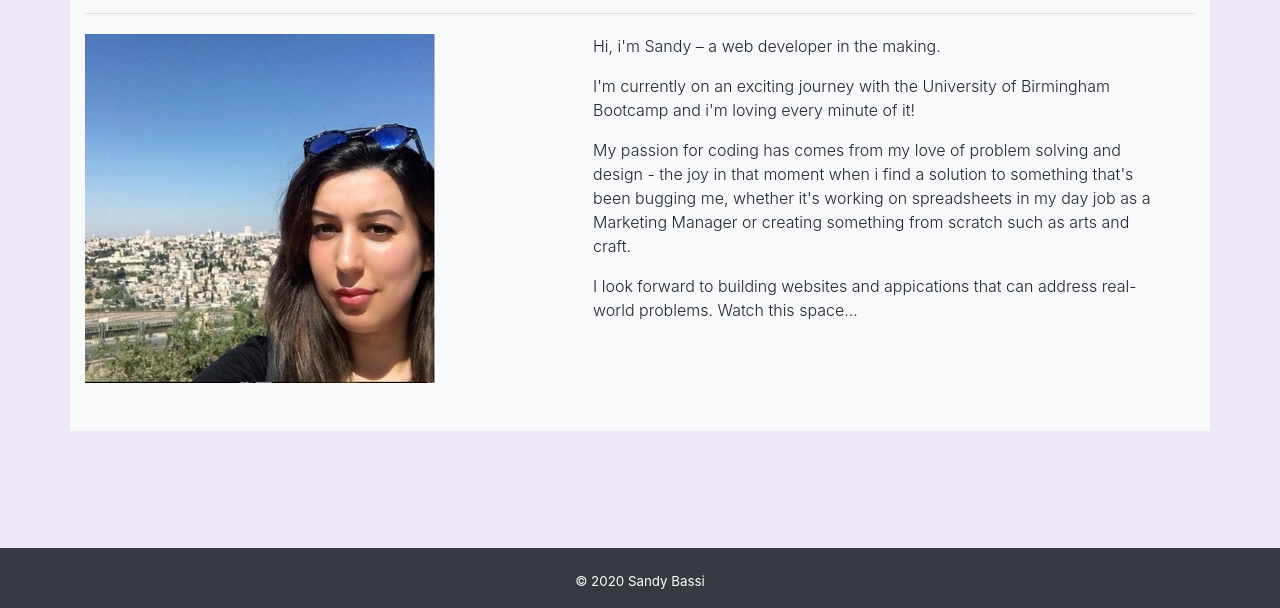
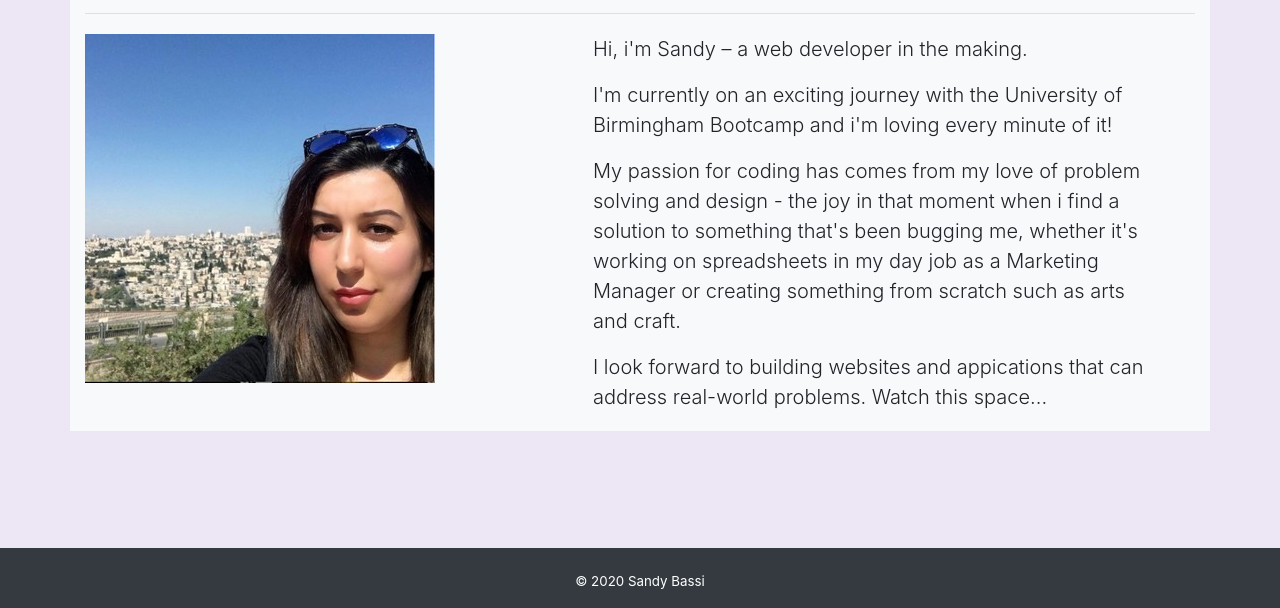
Before and after one commit to rubybassi/Sandy-Bassi-Fullstack-Dev-Portfolio, a plain HTML site: page index.html in a window 1280 px wide. Shown: the part 192-800 px from the top of the page. Drawn offline with nearby package versions, Linux system fonts and the light colour scheme.

Commit message:
Update index.html
added lead styling to paragraphs and removed .font-weight-light.

```diff
--- a/index.html
+++ b/index.html
@@ -36,7 +36,7 @@
                 <div class="col-sm-5">
                     <img src="images/me.jpg" class="img-fluid pb-5" alt="woman taking selfy in Jeruselam">
                 </div>
-                <div class="col-sm-7 px-5 font-weight-light">
+                <div class="col-sm-7 px-5 lead">
                     <p>
                         Hi, i'm Sandy – a web developer in the making.
                     </p>
```
